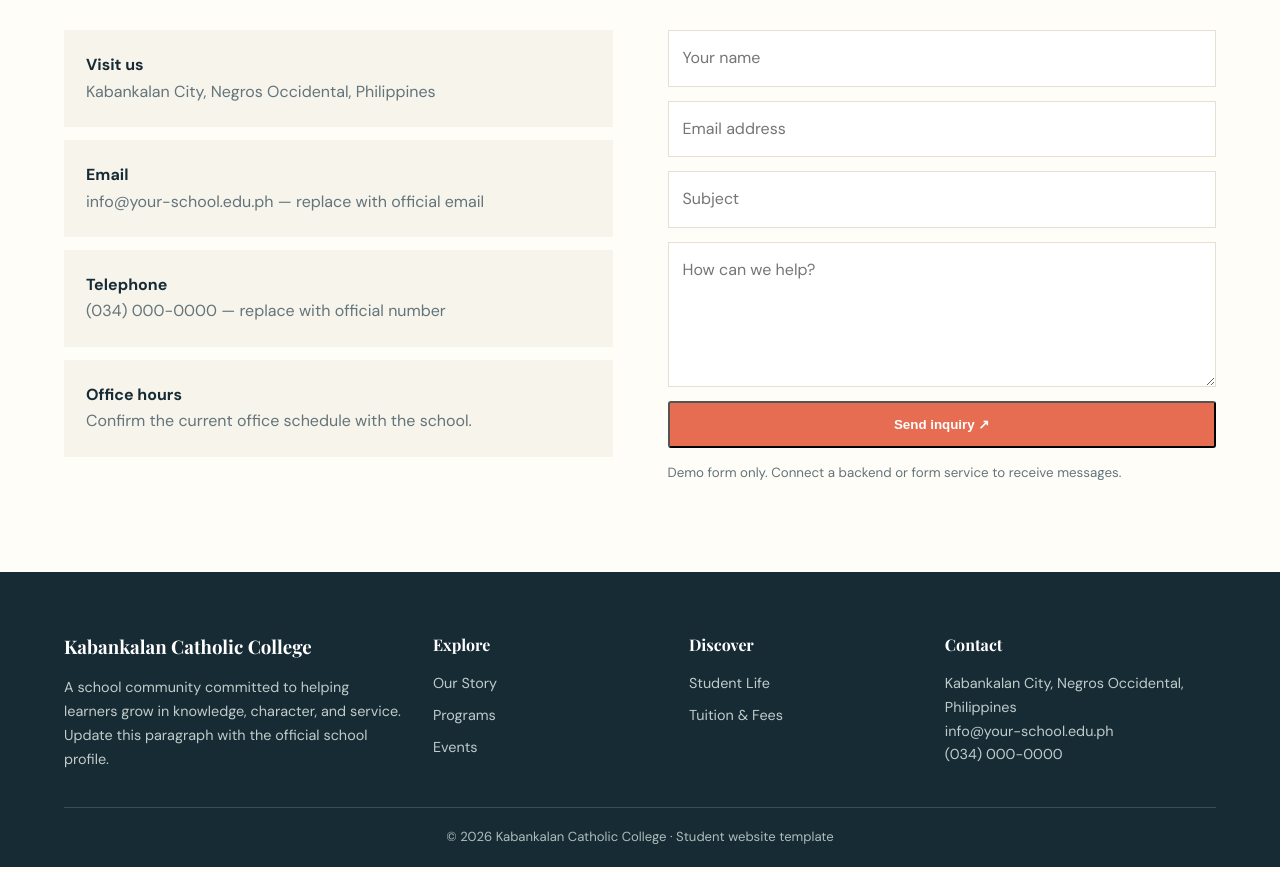
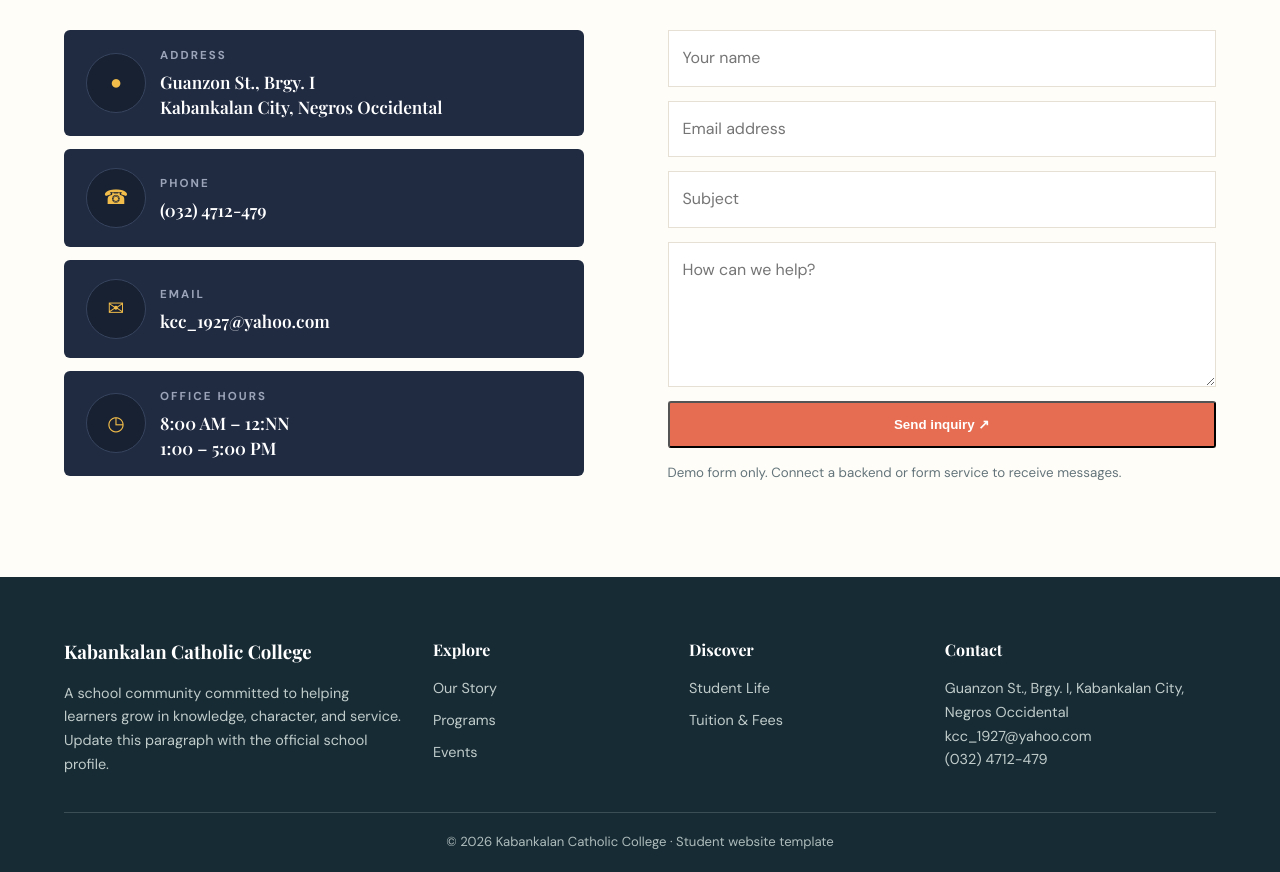
Before and after one commit to ky308/Lapoos-Project-2, a plain HTML site: page contact.html in a window 1280 px wide. Shown: the part 625-1497 px from the top of the page. Drawn offline with nearby package versions, Linux system fonts and the light colour scheme.

Commit message:
updating the contact

```diff
--- a/assets/css/style.css
+++ b/assets/css/style.css
@@ -666,12 +666,59 @@ img {
 
 .contact-box {
   margin-bottom: 13px;
-  background: var(--cream);
-  padding: 22px;
+  min-height: 98px;
+  display: grid;
+  grid-template-columns: 58px 1fr;
+  align-items: center;
+  column-gap: 16px;
+  background: #202b42;
+  color: #fff;
+  border-radius: 6px;
+  padding: 16px 22px;
+  position: relative;
 }
 
 .contact-box b {
   display: block;
+  grid-column: 2;
+  align-self: end;
+  color: #9ba4b8;
+  font-size: 0.72rem;
+  letter-spacing: 0.18em;
+  text-transform: uppercase;
+}
+
+.contact-box b::first-line {
+  color: #9ba4b8;
+}
+
+.contact-box span {
+  grid-column: 2;
+  align-self: start;
+  margin-top: 4px;
+  color: #fff;
+  font-family: 'Playfair Display', serif;
+  font-size: 1.08rem;
+  line-height: 1.45;
+}
+
+.contact-box::before {
+  content: attr(data-icon);
+  grid-row: 1 / span 2;
+  width: 58px;
+  height: 58px;
+  display: grid;
+  place-items: center;
+  background: #182132;
+  border: 1px solid #37445d;
+  border-radius: 50%;
+  color: #f2bd4a;
+  font-family: 'DM Sans', sans-serif;
+  font-size: 1.25rem;
+}
+
+.contact-details {
+  max-width: 520px;
 }
 
 /* Footer */
--- a/contact.html
+++ b/contact.html
@@ -139,29 +139,29 @@
 
           <div class="split" style="align-items:start">
 
-            <div>
+            <div class="contact-details">
 
-              <div class="contact-box">
+              <div class="contact-box" data-icon="●">
 
-                <b>Visit us</b><span class="muted">Kabankalan City, Negros Occidental, Philippines</span>
+                <b>Address</b><span>Guanzon St., Brgy. I<br>Kabankalan City, Negros Occidental</span>
 
               </div>
 
-              <div class="contact-box">
+              <div class="contact-box" data-icon="☎">
 
-                <b>Email</b><span class="muted">info@your-school.edu.ph — replace with official email</span>
+                <b>Phone</b><span>(032) 4712-479</span>
 
               </div>
 
-              <div class="contact-box">
+              <div class="contact-box" data-icon="✉">
 
-                <b>Telephone</b><span class="muted">(034) 000-0000 — replace with official number</span>
+                <b>Email</b><span>kcc_1927@yahoo.com</span>
 
               </div>
 
-              <div class="contact-box">
+              <div class="contact-box" data-icon="◷">
 
-                <b>Office hours</b><span class="muted">Confirm the current office schedule with the school.</span>
+                <b>Office hours</b><span>8:00 AM – 12:NN<br>1:00 – 5:00 PM</span>
 
               </div>
 
@@ -284,19 +284,19 @@
 
             <p>
 
-              Kabankalan City, Negros Occidental, Philippines
+              Guanzon St., Brgy. I, Kabankalan City, Negros Occidental
 
             </p>
 
             <p>
 
-              info@your-school.edu.ph
+              kcc_1927@yahoo.com
 
             </p>
 
             <p>
 
-              (034) 000-0000
+              (032) 4712-479
 
             </p>
 
```
